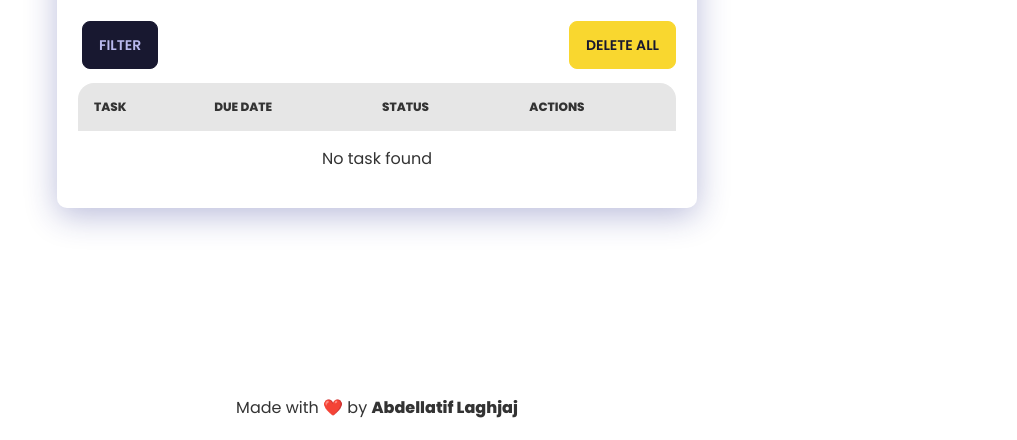
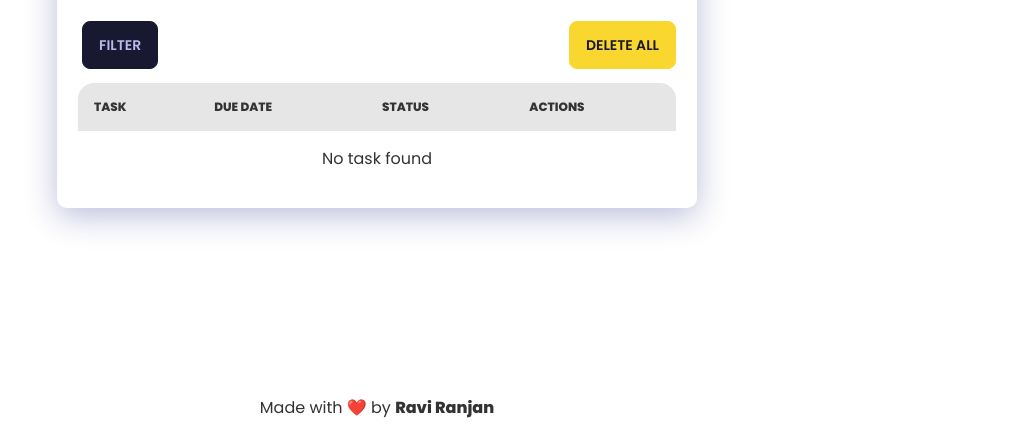
Before and after one commit to RaviRanjan44/TODO-WEB-APP, a plain HTML site: page index.html in a window 1280 px wide. Shown: the part 360-800 px from the top of the page, without its empty margins (263-1280 px from the left). Drawn offline with nearby package versions, Linux system fonts and the light colour scheme.

Commit message:
Update index.html

```diff
--- a/index.html
+++ b/index.html
@@ -19,7 +19,7 @@
 
     <!-- Copyright -->
     <div class="author-text">
-        <p>Made with ❤️ by <a href="https://github.com/abdellatif-laghjaj" target="_blank"><b>Abdellatif Laghjaj</b></a></p>
+        <p>Made with ❤️ by <a href="https://github.com/abdellatif-laghjaj" target="_blank"><b>Ravi Ranjan</b></b></a></p>
     </div>
 
     <div class="container">
```
